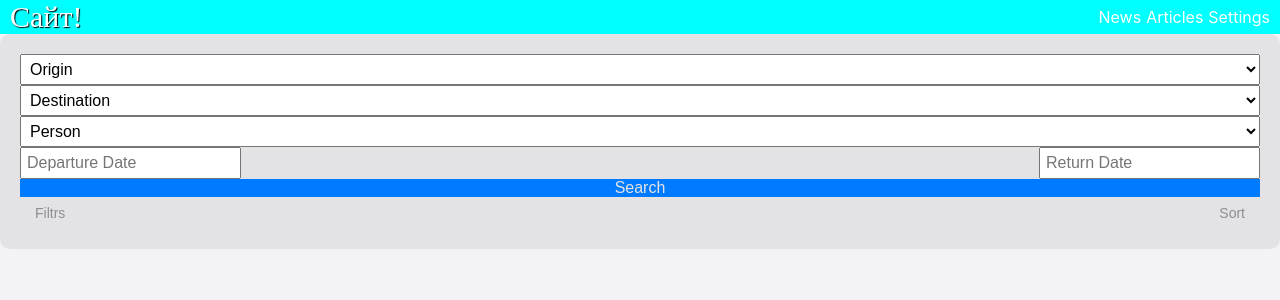
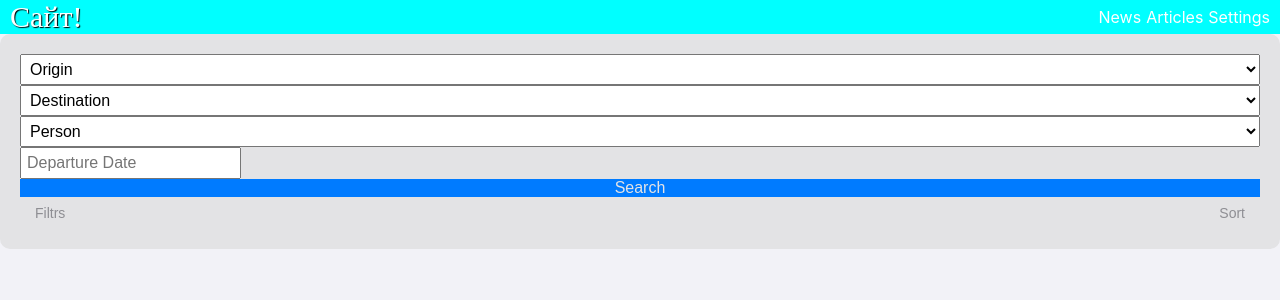
Before and after one commit to iDobryDen/JSproject, a React (Create React App) app: page / in a window 1280 px wide. Shown: the top 300 px of the page. Built offline with nearby package versions, Linux system fonts and the light colour scheme.

Commit message:
endDate delete

```diff
--- a/src/components/Search/Search.jsx
+++ b/src/components/Search/Search.jsx
@@ -7,14 +7,9 @@ import './Search.css';
 const Search = () => {
 
     const [startDate, setStartDate] = React.useState(null);
-    const [endDate, setEndDate] = React.useState(null);
 
     const handleStartDateChange = (date) => {
     setStartDate(date);
-    };
-
-    const handleEndDateChange = (date) => {
-    setEndDate(date);
     };
 
     const origins = [
@@ -71,13 +66,6 @@ const Search = () => {
                     className='date_choice_picker'
                     placeholderText="Departure Date"
                 />
-                <DatePicker
-                    selected={endDate}
-                    onChange={handleEndDateChange}
-                    dateFormat="MMMM d, yyyy"
-                    className='date_choice_picker'
-                    placeholderText="Return Date"
-                />
             </div>
             <button className='button_search'>Search</button>
             <div className='result_list_settings'>
```
